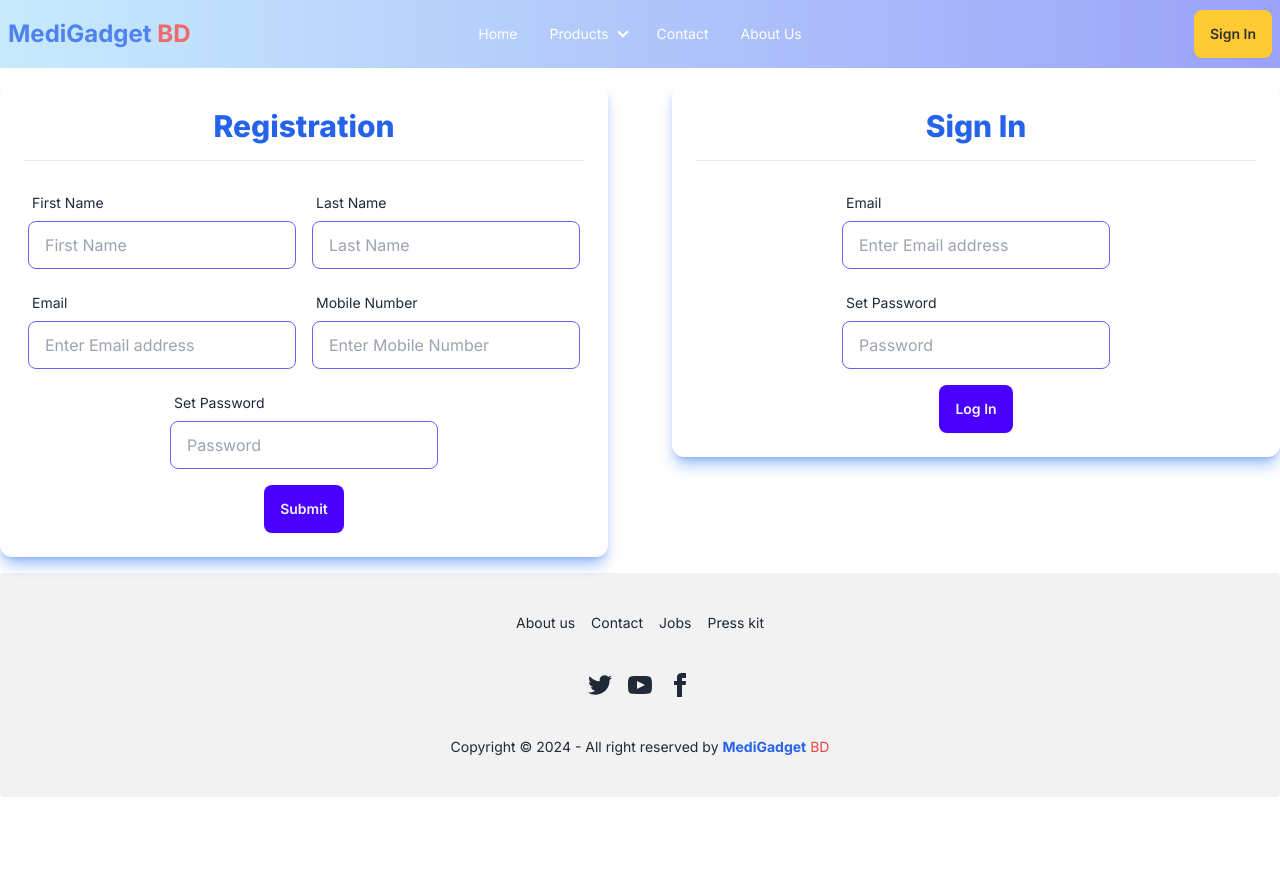
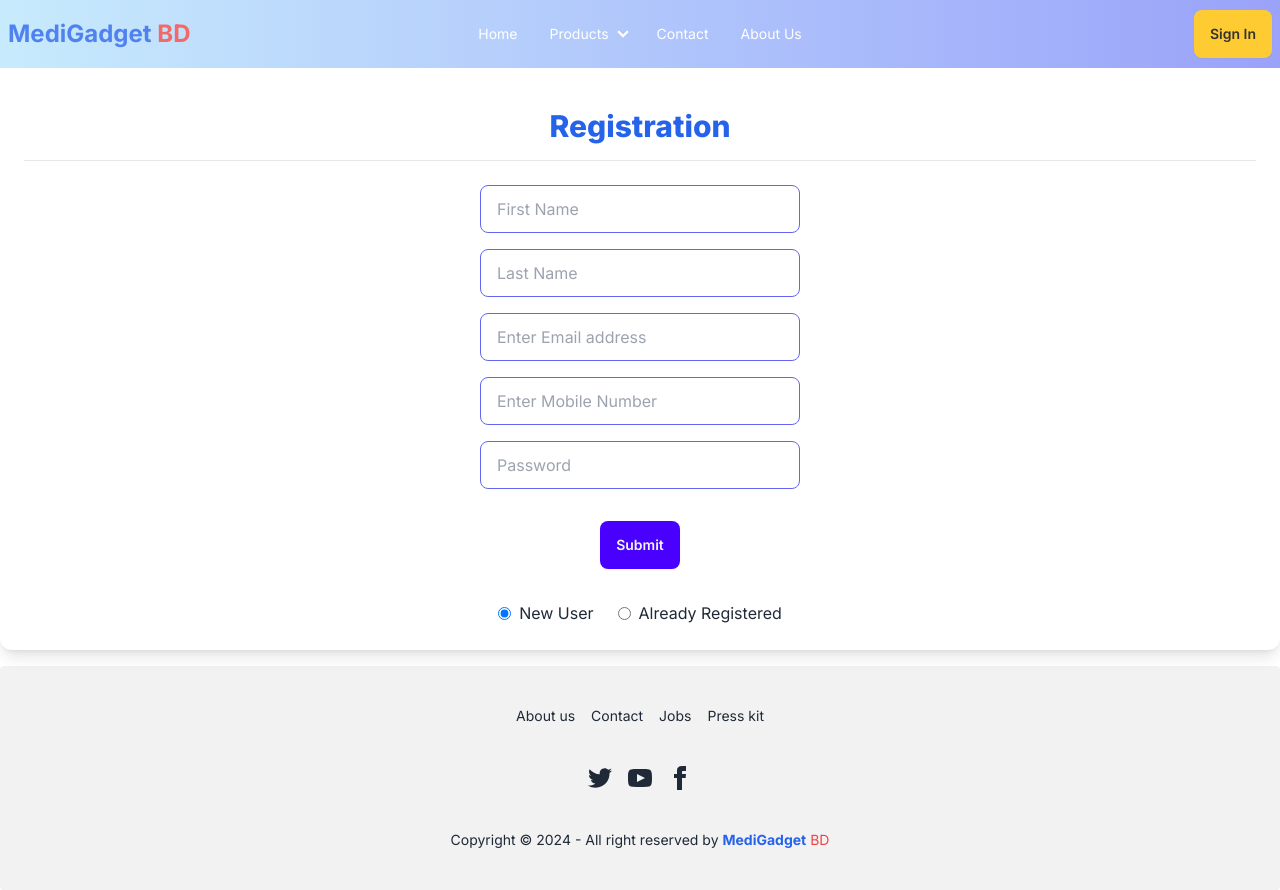
Before and after one commit to Jannatul13064/nextMediGadgetBD, a Next.js app: page /registration in a window 1280 px wide. Before the commit the page ends 800 px from the top, so only its background shows below. Built offline with nearby package versions, Linux system fonts and the light colour scheme.

Commit message:
Sign up ui updated

```diff
--- a/app/registration/page.js
+++ b/app/registration/page.js
@@ -1,97 +1,79 @@
-import React from "react";
+"use client";
+import React, { useState } from "react";
 
 const Registration = () => {
+  const [registrationType, setRegistrationType] = useState("new");
+
+  const handleRegistrationTypeChange = (e) => {
+    setRegistrationType(e.target.value);
+  };
+
   return (
     <div>
-      <div className="grid lg:grid-cols-2 md:grid-cols-1 sm:grid-cols-1 gap-16 place-content-center container mx-auto text-center">
-        <div className="shadow-lg shadow-blue-500/50 ... p-6 my-4 rounded-xl">
-          <div className="font-extrabold text-3xl mb-6 text-blue-600 ">
-            <div className="mb-4"> Registration</div>
+      <div className="grid lg:grid-cols-1 md:grid-cols-1 sm:grid-cols-1 gap-16 place-content-center container mx-auto text-center">
+        <div className="shadow-lg p-6 my-4 rounded-xl bg-white">
+          <div className="font-extrabold text-3xl mb-6 text-blue-600">
+            <div className="mb-4">
+              {registrationType === "new" ? "Registration" : "Log In"}
+            </div>
             <hr className="" />
           </div>
-          <form action="">
-            <div className="flex flex-wrap gap-4 items-center justify-center">
-              <div>
-                <label className="form-control w-full max-w-xs">
-                  <div className="label">
-                    <span className="label-text">First Name</span>
-                  </div>
+          <form className="flex flex-col gap-4 items-center justify-center">
+            {registrationType === "new" && (
+              <>
+                <div className="w-full max-w-xs">
+                  <label className="form-control">
                     <input
                       type="text"
                       placeholder="First Name"
-                    className="input w-full max-w-xs border-indigo-500"
+                      className="input border-indigo-500"
                       required
                     />
                   </label>
                 </div>
-              <div>
-                <label className="form-control w-full max-w-xs">
-                  <div className="label">
-                    <span className="label-text">Last Name</span>
-                  </div>
+                <div className="w-full max-w-xs">
+                  <label className="form-control">
                     <input
                       type="text"
                       placeholder="Last Name"
-                    className="input w-full max-w-xs  border-indigo-500"
+                      className="input border-indigo-500"
                       required
                     />
                   </label>
                 </div>
-              <div>
-                <label className="form-control w-full max-w-xs">
-                  <div className="label">
-                    <span className="label-text">Email</span>
-                  </div>
+              </>
+            )}
+            <div className="w-full max-w-xs">
+              <label className="form-control">
                 <input
                   type="email"
                   placeholder="Enter Email address"
-                    className="input w-full max-w-xs  border-indigo-500"
+                  className="input border-indigo-500"
                   required
                 />
               </label>
             </div>
-              <div>
-                <label className="form-control w-full max-w-xs">
-                  <div className="label">
-                    <span className="label-text">Mobile Number</span>
-                  </div>
+            <div className="w-full max-w-xs">
+              <label className="form-control">
                 <input
                   type="text"
                   placeholder="Enter Mobile Number"
-                    className="input w-full max-w-xs border-indigo-500"
+                  className="input border-indigo-500"
                   required
                 />
               </label>
             </div>
-              <div>
-                <label className="form-control w-full max-w-xs">
-                  <div className="label">
-                    <span className="label-text">Set Password</span>
-                  </div>
+            <div className="w-full max-w-xs">
+              <label className="form-control">
                 <input
                   type="password"
                   placeholder="Password"
-                    className="input w-full max-w-xs  border-indigo-500"
+                  className="input border-indigo-500"
                   required
                 />
               </label>
             </div>
-              {/* <div>
-                <label className="form-control w-full max-w-xs">
-                  <div className="label">
-                    <span className="label-text text-white">
-                      Re-type Password
-                    </span>
-                  </div>
-                  <input
-                    type="password"
-                    placeholder="Password"
-                    className="input w-full max-w-xs"
-                    required
-                  />
-                </label>
-              </div> */}
-            </div>
+            {registrationType === "new" && (
               <div className="mt-4">
                 <input
                   type="submit"
@@ -99,44 +81,8 @@ const Registration = () => {
                   className="btn btn-primary text-gray-100 border-none"
                 />
               </div>
-          </form>
-        </div>
-        <div>
-          <div className="shadow-lg shadow-blue-500/50 ... p-6 my-4 rounded-xl">
-            <div className="font-extrabold  text-3xl mb-6 text-blue-600">
-              <div className="mb-4">Sign In</div>
-              <hr />
-            </div>
-            <form action="">
-              <div className="flex flex-col flex-wrap gap-4 items-center justify-center">
-                <div>
-                  <label className="form-control w-full max-w-xs">
-                    <div className="label">
-                      <span className="label-text">Email</span>
-                    </div>
-                    <input
-                      type="email"
-                      placeholder="Enter Email address"
-                      className="input w-full max-w-xs  border-indigo-500"
-                      required
-                    />
-                  </label>
-                </div>
-
-                <div>
-                  <label className="form-control w-full max-w-xs">
-                    <div className="label">
-                      <span className="label-text">Set Password</span>
-                    </div>
-                    <input
-                      type="password"
-                      placeholder="Password"
-                      className="input w-full max-w-xs  border-indigo-500"
-                      required
-                    />
-                  </label>
-                </div>
-              </div>
+            )}
+            {registrationType === "registered" && (
               <div className="mt-4">
                 <input
                   type="submit"
@@ -144,8 +90,30 @@ const Registration = () => {
                   className="btn btn-primary text-gray-100 border-none"
                 />
               </div>
+            )}
+            <div className="mt-4">
+              <label className="inline-flex items-center">
+                <input
+                  type="radio"
+                  value="new"
+                  checked={registrationType === "new"}
+                  onChange={handleRegistrationTypeChange}
+                  className="form-radio text-indigo-600"
+                />
+                <span className="ml-2">New User</span>
+              </label>
+              <label className="inline-flex items-center ml-6">
+                <input
+                  type="radio"
+                  value="registered"
+                  checked={registrationType === "registered"}
+                  onChange={handleRegistrationTypeChange}
+                  className="form-radio text-indigo-600"
+                />
+                <span className="ml-2">Already Registered</span>
+              </label>
+            </div>
           </form>
-          </div>
         </div>
       </div>
     </div>
--- a/package.json
+++ b/package.json
@@ -10,6 +10,7 @@
   },
   "dependencies": {
     "next": "14.0.4",
+    "next-auth": "^4.24.5",
     "react": "^18",
     "react-dom": "^18"
   },
```
Also changed, not shown: 1 other file (tests, documents, lock files or other folders). Lines whose indentation alone changed are shown as unchanged.
